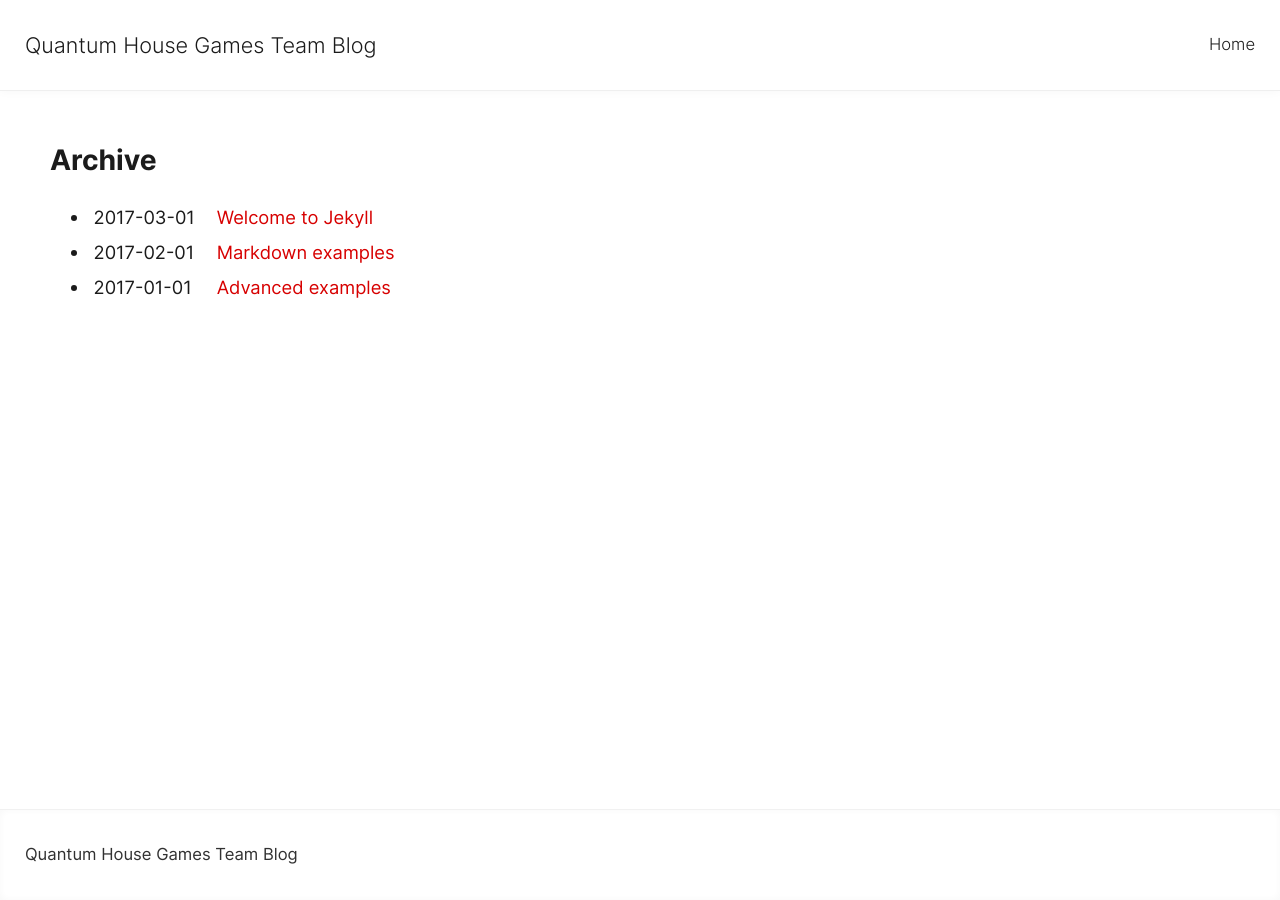
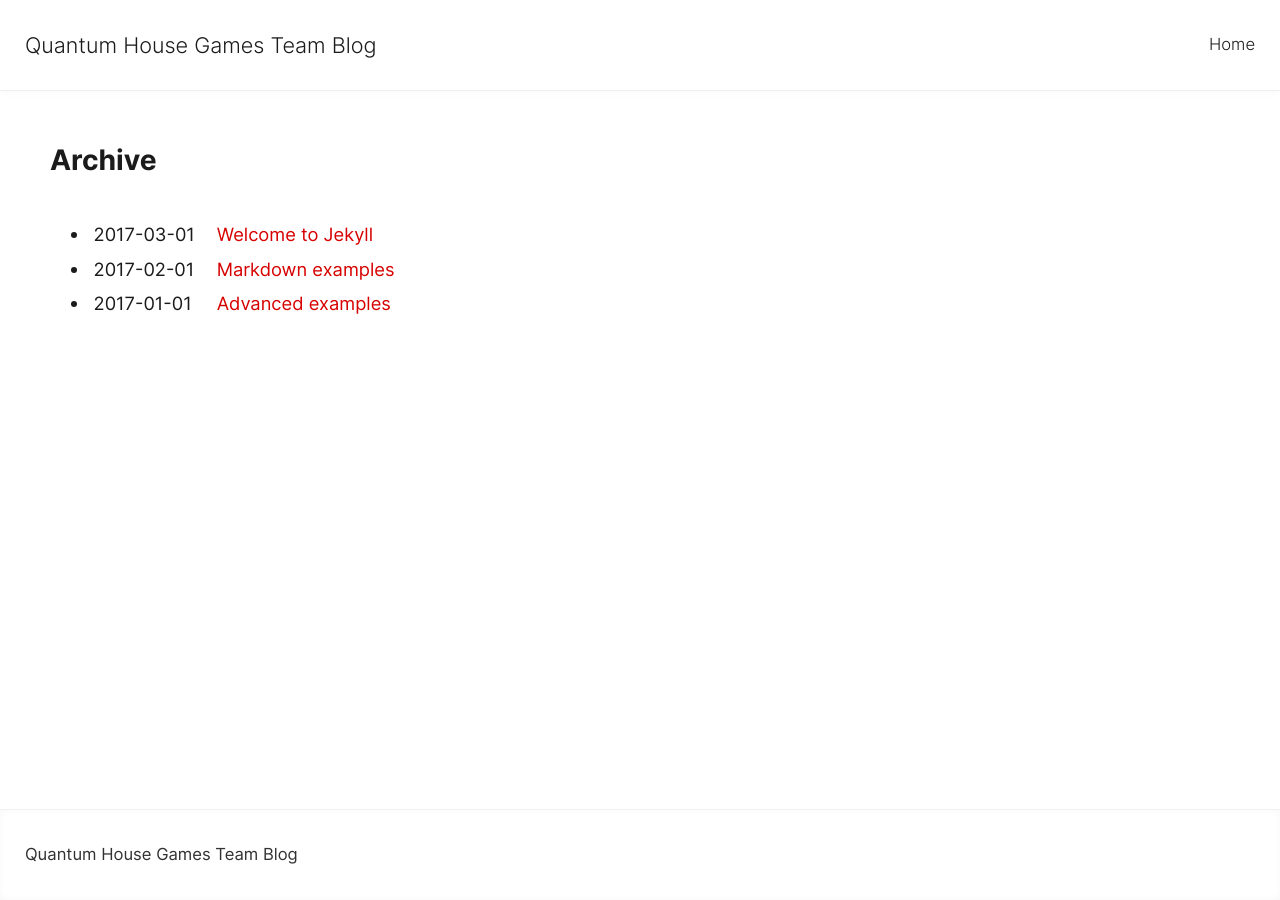
Before and after one commit to quantumhousegames/blog, a Jekyll site: the page built from archive.html, in a window 1280 px wide. Built offline with Jekyll 4.4.1, drawn with Linux system fonts in a browser that asks for light colours.

Commit message:
Update layout.sass
margins are more uniform this way.

```diff
--- a/_sass/layout.sass
+++ b/_sass/layout.sass
@@ -19,7 +19,7 @@ body > article
 
 article header
   margin-top: 0
-  margin-bottom: 1.5em
+  margin-bottom: 2.5em
 
 article header h1
   font-size: 1.7em
```
